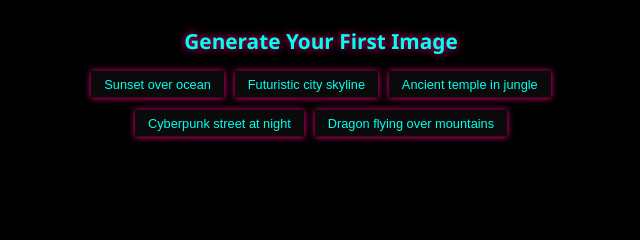
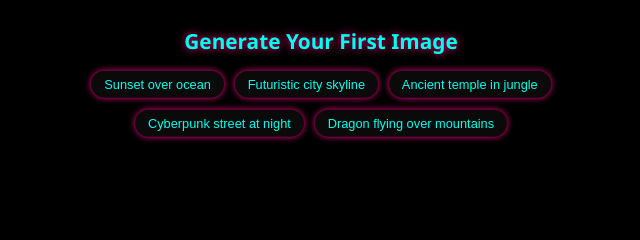
Before and after one commit to trevormichel8-svg/Aiexor-creator, a website: page index.html in a window 1280 px wide. Shown: the part 253-493 px from the top of the page, 319-959 px from the left. Drawn offline with Linux system fonts and the light colour scheme.

Commit message:
Fix border style for preset button

```diff
--- a/style.css
+++ b/style.css
@@ -582,7 +582,7 @@
 .preset-btn {
   background-color: var(--surface-color);
   color: var(--teal);
-  border: none
+  border: 1px var(--none);
   border-radius: var(--radius-pill);
   padding: 0.4rem 0.8rem;
   font-size: 0.8rem;
```
